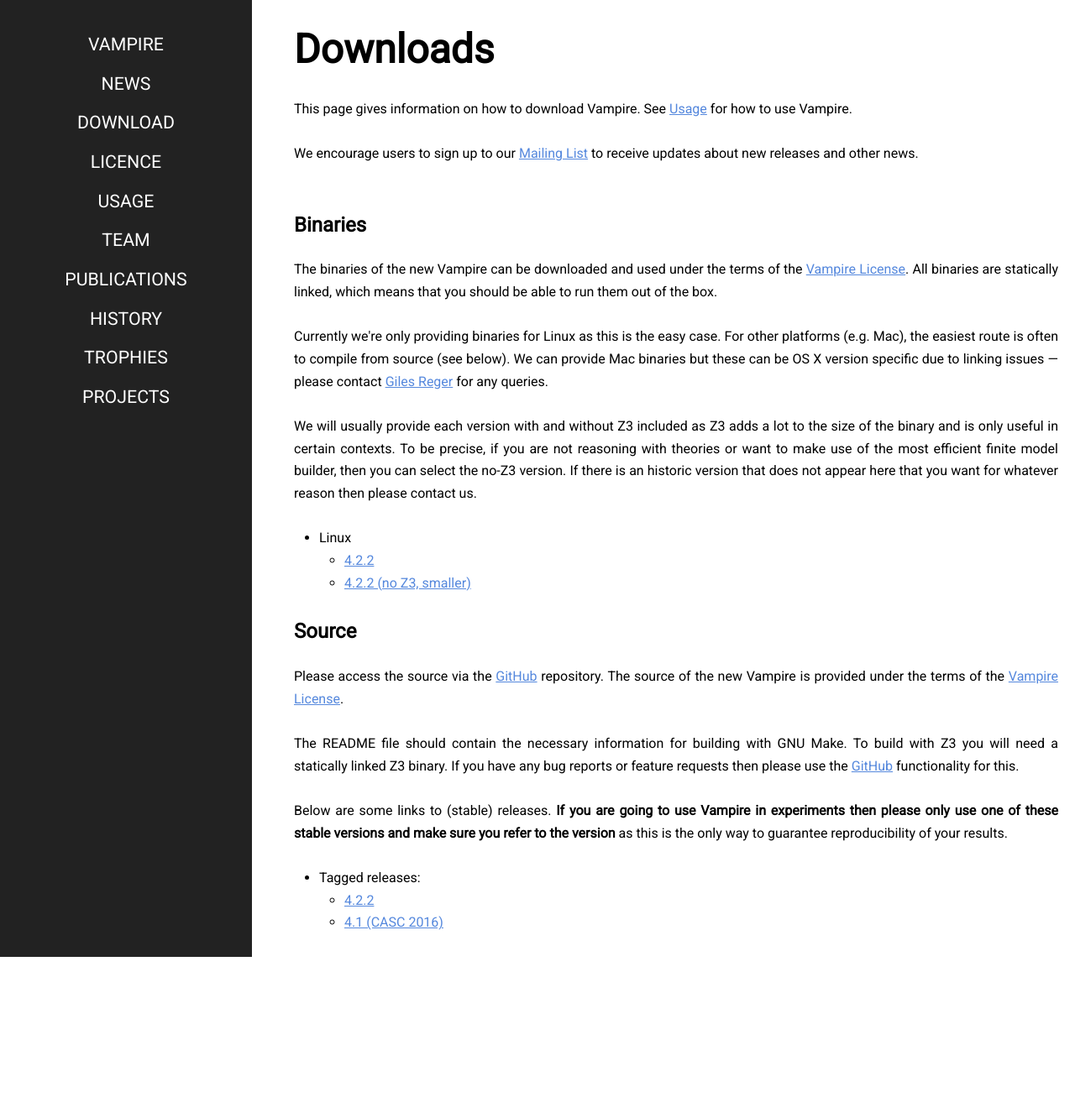
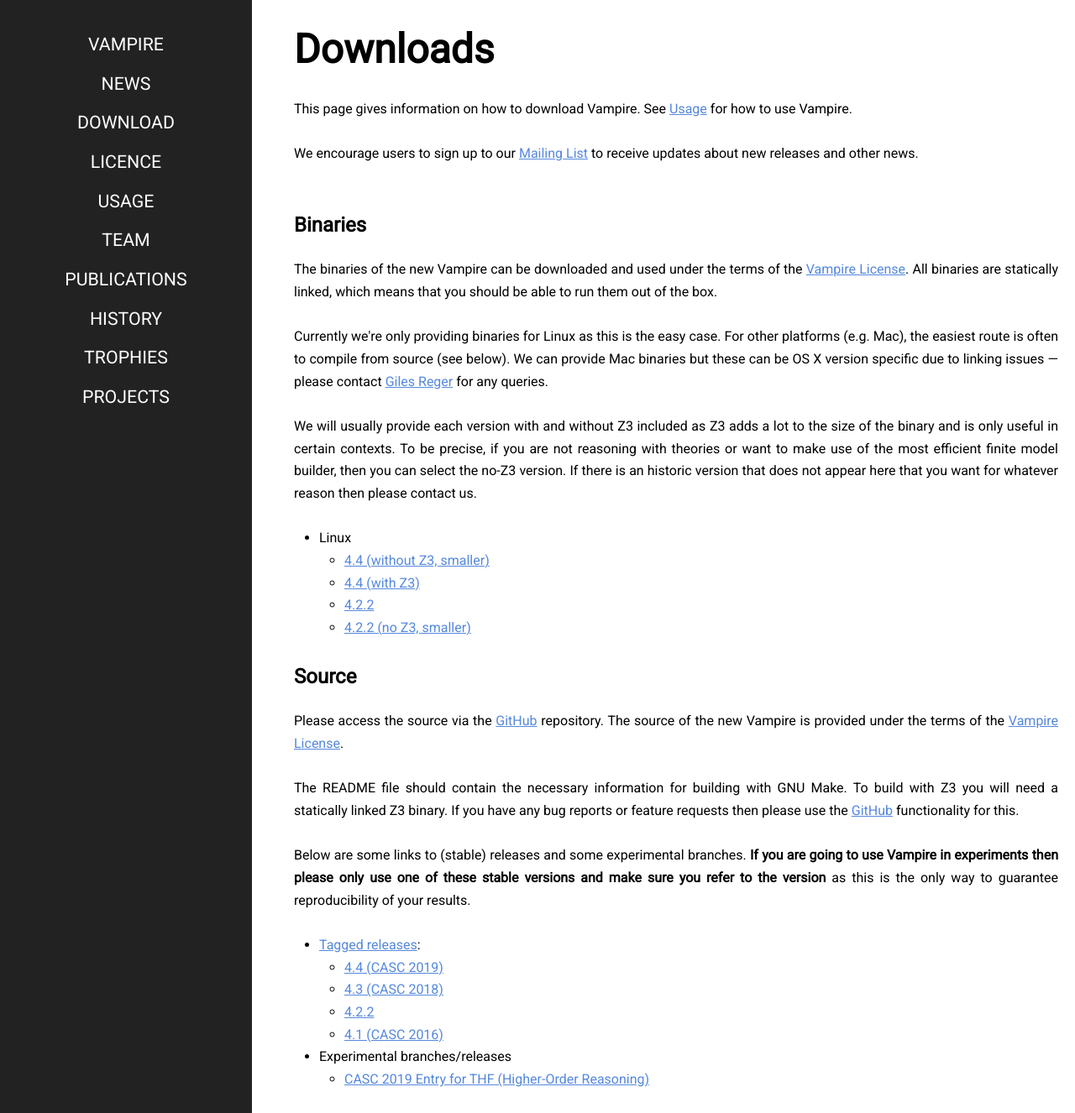
Before and after one commit to vprover/vprover.github.io, a Jekyll site: the page built from download.html, in a window 1280 px wide. Shown: the whole page at 84% size. Built offline with Jekyll 4.4.1, drawn with Linux system fonts in a browser that asks for light colours; before the commit the page ends 1140 px from its top, so only the background shows below that.

Commit message:
updating

```diff
--- a/download.html
+++ b/download.html
@@ -35,6 +35,8 @@
 <ul>
  <li>Linux
   <ul>
+   <li><a href="/bin/vampire_rel_static_release_v4.4">4.4 (without Z3, smaller)</a>
+   <li><a href="/bin/vampire_z3_rel_static_release_v4.4">4.4 (with Z3)</a>
    <li><a href="/bin/vampire4.2.2">4.2.2</a>
    <li><a href="/bin/vampire4.2.2_noz3">4.2.2 (no Z3, smaller)</a>
   </ul>
@@ -55,15 +57,21 @@
 </p>
 
 <p>
-Below are some links to (stable) releases.
+Below are some links to (stable) releases and some experimental branches.
 <strong>If you are going to use Vampire in experiments then please only use one of these stable versions and make sure you refer to the version</strong> as this is the only way to guarantee reproducibility of your results.
 </p>
 
 <ul>
- <li>Tagged releases:
+ <li><a href="https://github.com/vprover/vampire/releases">Tagged releases</a>:
  <ul>
+  <li><a href="https://github.com/vprover/vampire/releases/tag/4.4">4.4 (CASC 2019)</a>
+  <li><a href="https://github.com/vprover/vampire/releases/tag/4.3.0">4.3 (CASC 2018)</a>
   <li><a href="https://github.com/vprover/vampire/releases/tag/4.2.2">4.2.2</a>
   <li><a href="https://github.com/vprover/vampire/releases/tag/casc2016">4.1 (CASC 2016)</a>
  </ul>
+ <li> Experimental branches/releases
+<ul>
+<li><a href="https://github.com/vprover/vampire/releases/tag/CASC_2019_THF">CASC 2019 Entry for THF (Higher-Order Reasoning)</a>
+<ul>
 </ul>
 </section>
--- a/trophies.html
+++ b/trophies.html
@@ -67,9 +67,11 @@
  <tr><td>2015<td>winner<td>-<td>winner<td>winner<td>winner<td>winner<td>
  <tr><td>2016<td>winner<td>-<td>winner<td><td>winner<td>winner<td>
  <tr><td>2017<td>winner<td>-<td>winner<td><td>winner<td>winner<td>winner
+ <tr><td>2018<td>winner<td>-<td><td><td>winner<td>winner<td>-<td>
+ <tr><td>2019<td>winner<td>-<td><td>winner<td>winner<td>winner
 </table>
 <p>
-Note: winner* means that Vampire solved more problems that all other provers in this division (this has not been computed post 2013) and '-' means that the division did not exist that year. Tracks EPR, FNT, and TFA were entered for the first time in 2015. Track SLH was entered for the first time in 2017.
+Note: winner* means that Vampire solved more problems that all other provers in this division (this has not been computed post 2013) and '-' means that the division did not exist that year. Tracks EPR, FNT, and TFA were entered for the first time in 2015. Track SLH only ran in 2017.
 </p>
 
 <h2>SMTCOMP</h2>
```
Also changed, not shown: 2 other files.
